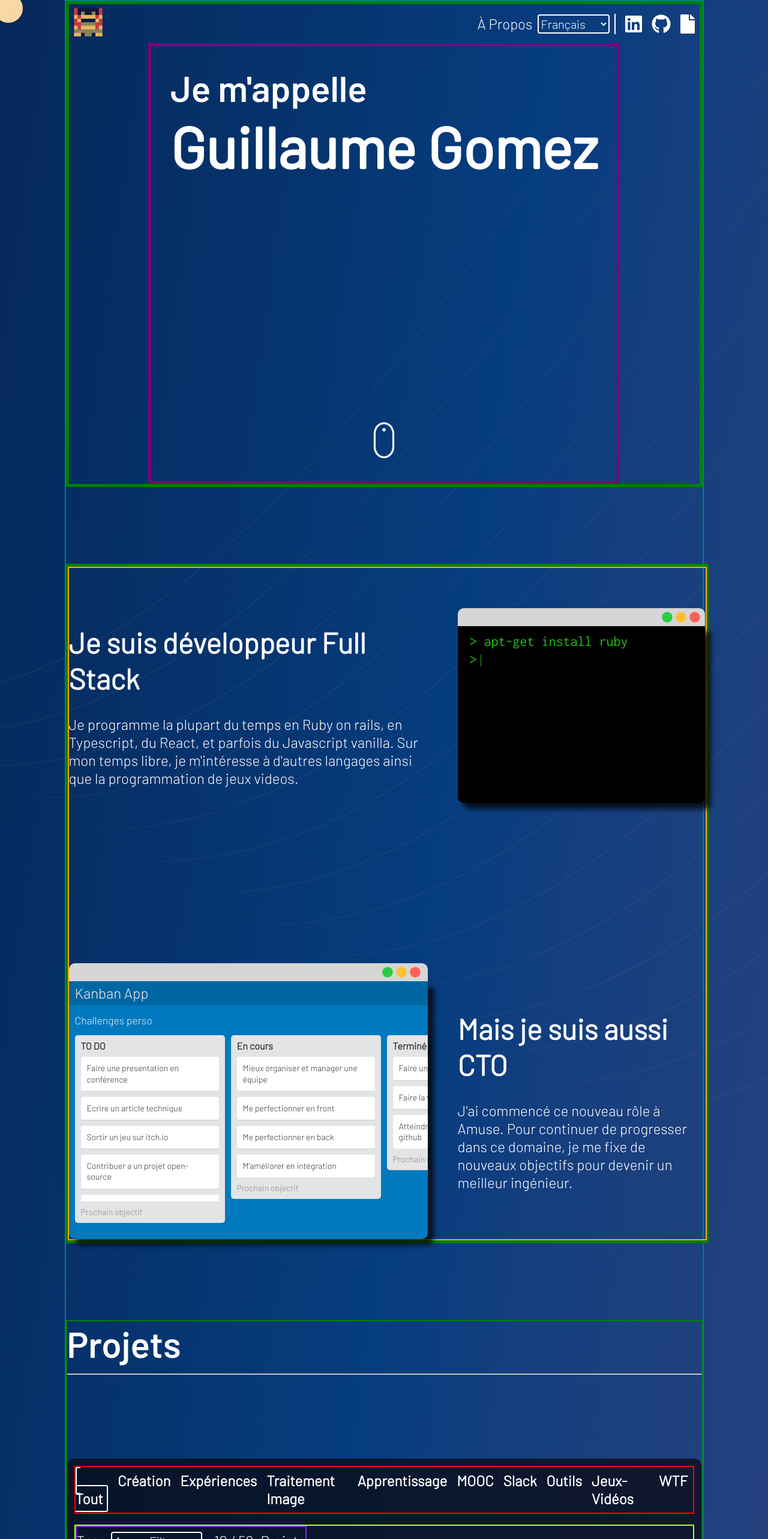
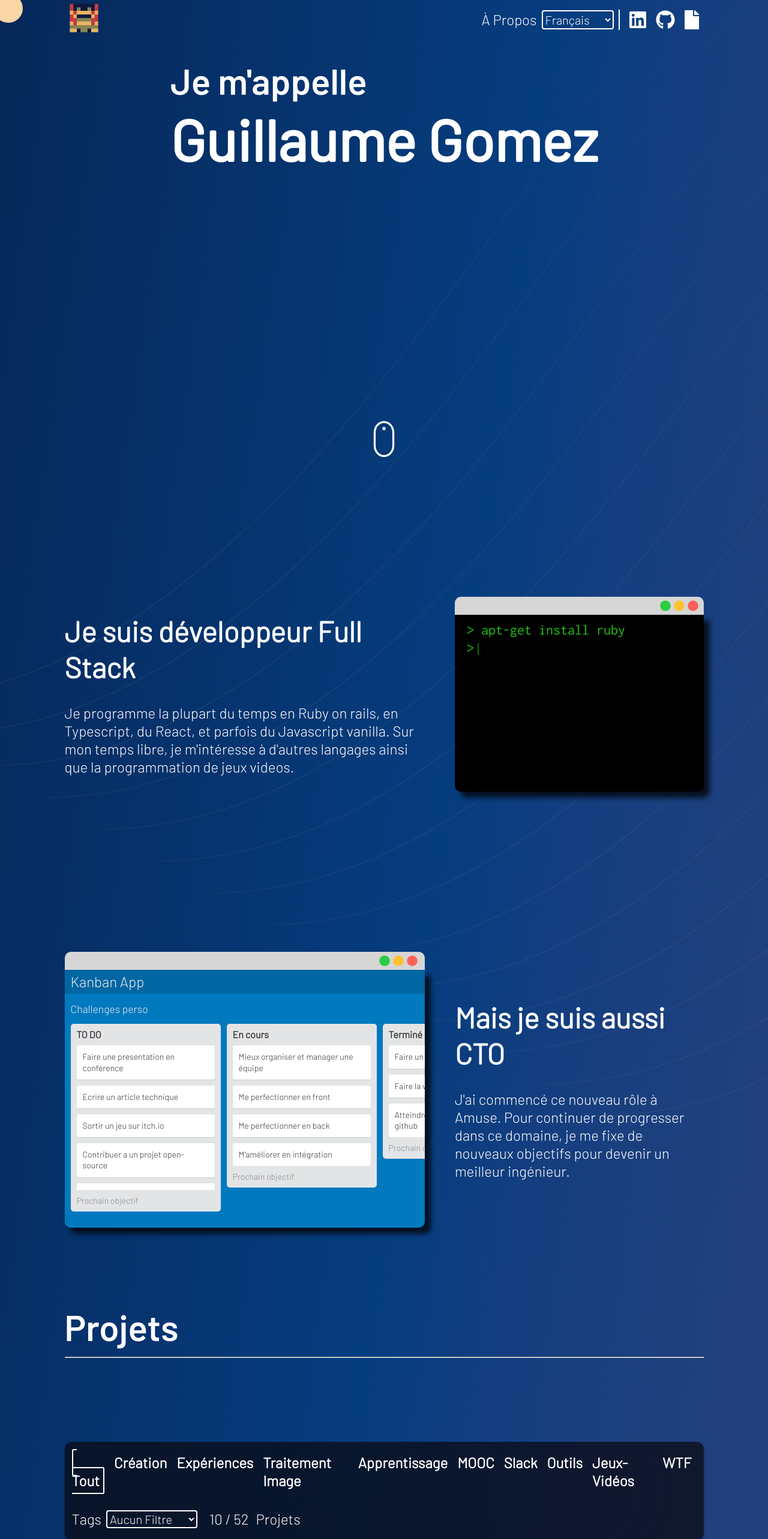
Before and after one commit to guillaume-gomez/guillaume-gomez.github.io, a React (Create React App) app: page / in a window 1280 px wide. Shown: the top 2566 px of the page at 60% size. Built offline with nearby package versions, Linux system fonts and the light colour scheme.

Commit message:
remove scalfold

```diff
--- a/src/App.css
+++ b/src/App.css
@@ -35,7 +35,7 @@ background-image: linear-gradient(to right bottom, #062859, #062d62, #06326c, #0
 
 
 .container {
-  border: 2px solid teal;
+  //border: 2px solid teal;
   z-index: 1;
   display: flex;
   flex-direction: column;
--- a/src/components/Job.css
+++ b/src/components/Job.css
@@ -1,6 +1,6 @@
 /* Container around content */
 .job-container {
-  border: 2px solid green;
+  //border: 2px solid green;
   padding: 0px 40px;
   position: relative;
   background-color: inherit;
--- a/src/views/AboutMe.css
+++ b/src/views/AboutMe.css
@@ -1,5 +1,5 @@
 .about-me-content {
-  border: 5px solid blue;
+  //border: 5px solid blue;
   width:  100%;
   height:  100%;
   gap: 0px 0px;
@@ -9,7 +9,7 @@
 }
 
 .about-me-infos {
-  border: 5px solid orange;
+  //border: 5px solid orange;
   max-width: 1000px;
   margin-left: auto;
   margin-right: auto;
--- a/src/views/Education.css
+++ b/src/views/Education.css
@@ -1,12 +1,12 @@
 .education-content {
-  border: 2px solid green;
+  //border: 2px solid green;
   display: flex;
   flex-direction: column;
   gap: 0px 0px;
 }
 
 .education-container {
-  border: 2px solid red;
+  //border: 2px solid red;
   display: flex;
   justify-content: space-around;
   //flex-wrap: wrap;
--- a/src/views/Experience.css
+++ b/src/views/Experience.css
@@ -1,5 +1,5 @@
 .experience-content {
-  border: 2px solid purple;
+  //border: 2px solid purple;
   display: flex;
   flex-direction: column;
   line-height: 1.5;
@@ -8,7 +8,7 @@
 }
 
 .experience-jobs {
-  border: 2px solid blue;
+  //border: 2px solid blue;
   //padding: 64px 0;
   max-width: 100%;
 }
--- a/src/views/Hobbies.css
+++ b/src/views/Hobbies.css
@@ -1,5 +1,5 @@
 .hobbies-content {
-  border: 2px solid purple;
+  //border: 2px solid purple;
   display: flex;
   flex-direction: column;
   align-items: center;
@@ -10,7 +10,7 @@
 
 
 .hobbies-icons {
-  border: 2px solid green;
+  //border: 2px solid green;
   display: flex;
   width: 100%;
   gap: 24px;
--- a/src/views/Projects.css
+++ b/src/views/Projects.css
@@ -1,5 +1,5 @@
 .projects-content {
-  border:  2px solid green;
+  //border:  2px solid green;
   display: grid;
   box-sizing: border-box;
   width: 100%;
@@ -19,7 +19,7 @@
 }
 
 .projects-header {
-  border:  2px solid red;
+  //border:  2px solid red;
   //width: 50%;
   display: flex;
   align-content: center;
@@ -88,7 +88,7 @@
 }
 
 .projects-header-filter-and-stats {
-  border:  2px solid blueviolet;
+  //border:  2px solid blueviolet;
   display: flex;
   gap: 12px;
   justify-content: flex-start;
@@ -96,7 +96,7 @@
 }
 
 .projects-grid-header {
-  border:  2px solid greenyellow;
+  //border:  2px solid greenyellow;
   gap: 12px;
   display: flex;
   align-items: center;
@@ -105,7 +105,7 @@
 
 .projects-grid {
   padding-top: 32px;
-  border: 2px solid brown;
+  //border: 2px solid brown;
   display: grid;
   box-sizing: border-box;
   width: 100%;
--- a/src/views/Skills.css
+++ b/src/views/Skills.css
@@ -1,5 +1,5 @@
 .skills-content {
-  border: 2px solid #5726FF;
+  //border: 2px solid #5726FF;
   width: 100%;
   display: flex;
   flex-direction: column;
@@ -7,7 +7,7 @@
 }
 
 .skill-categories {
-  border: 2px solid red;
+  //border: 2px solid red;
   display: grid;
   grid-template-columns: repeat(12, 1fr);
   grid-template-rows: 1fr 1fr;
--- a/src/views/WelcomePage.scss
+++ b/src/views/WelcomePage.scss
@@ -1,5 +1,5 @@
 .welcome-page-content {
-  border: 5px solid green;
+  //border: 5px solid green;
   height: 100vh;
   display: flex;
   align-items: center;
@@ -14,7 +14,7 @@
 }
 
 .welcome-page-text {
-  border: 5px solid purple;
+  //border: 5px solid purple;
   height: 100%;
   display: flex;
   flex-direction: column;
--- a/src/views/WelcomePageInfos.css
+++ b/src/views/WelcomePageInfos.css
@@ -1,5 +1,5 @@
 .welcome-page-infos-content {
-  border: 5px solid green;
+  //border: 5px solid green;
   width: 100%;
   display: flex;
   align-items: center;
@@ -11,7 +11,7 @@
 .welcome-page-infos-grid-container {
   width: 100%;
   height: 100%;
-  border: 2px solid orange;
+  //border: 2px solid orange;
   gap:  200px 50px;
   display: grid;
   grid-template-columns: repeat(12, 1fr);
```
